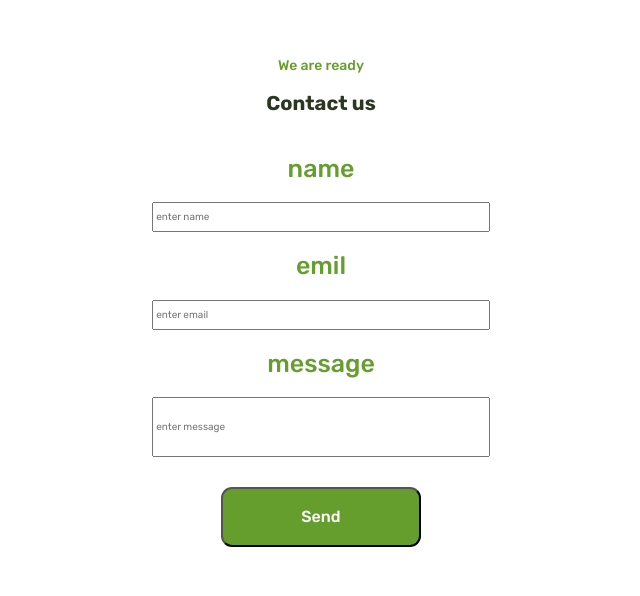
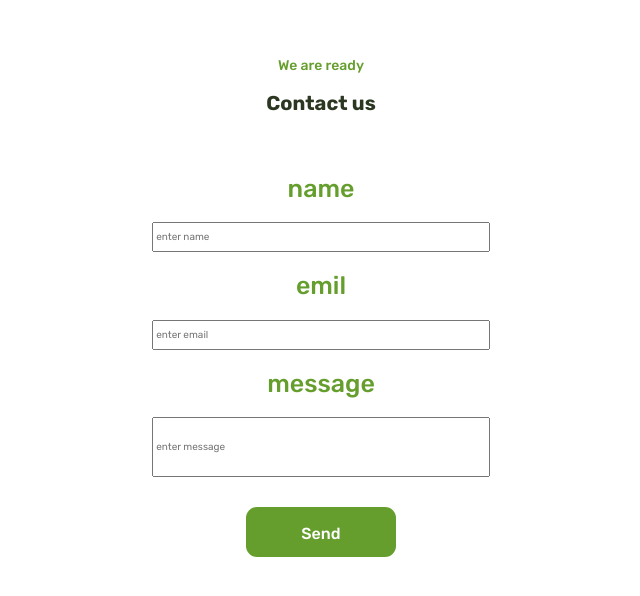
Before and after one commit to HammamMousa/Hammam-Mousa, a plain HTML site: page index.html in a window 1280 px wide. Shown: the part 3507-4103 px from the top of the page, without its empty margins (319-959 px from the left). Drawn offline with nearby package versions, Linux system fonts and the light colour scheme.

Commit message:
Update main.css

```diff
--- a/css/main.css
+++ b/css/main.css
@@ -401,7 +401,7 @@ h4 ,.meals p ,.feedback>div>h4 {
 }
 /* start Form */
 form {
-    margin: 2rem 0;
+    margin: 4rem 0;
     height: 100%;
     display: flex;
     flex-direction: column;
@@ -429,8 +429,8 @@ form input#message-text {
     height: 60px;
 }
 .submit {
-    width: 200px;
-    height: 60px;
+    width: 150px;
+    height: 50px;
     margin-top: 3rem;
     color: var(--color-white);
     padding: 1.5rem 2rem;
@@ -438,10 +438,12 @@ form input#message-text {
     font-size: 1.6rem;
     font-weight: 500;
     border-radius: 11px;
+    border: none;
 }
 .submit:hover {
     background-color:#fff;
     color: #659e2d;
+    border: 1px solid black;
 }
 /*end form */
 footer {
```
